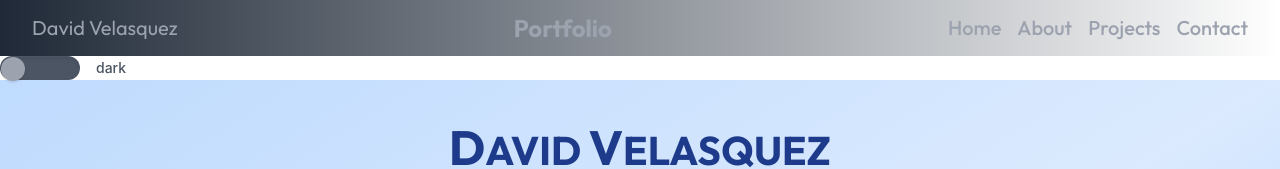
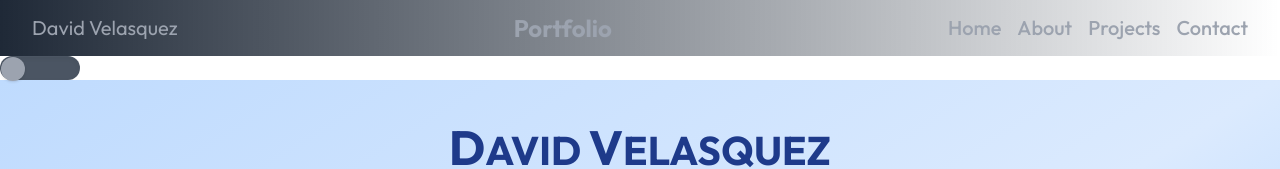
Before and after one commit to davidxv15/Portfolio-2, a React (Vite) app: page / in a window 1280 px wide. Shown: the top 169 px of the page. Built offline with nearby package versions, Linux system fonts and the light colour scheme.

Commit message:
toggle: font-outfit

```diff
--- a/src/App.tsx
+++ b/src/App.tsx
@@ -19,9 +19,9 @@ const App: React.FC = () => {
     <div>
       <div className="sticky top-0 z-50 justify-between">
         <Navbar /></div>
-        <div className="mr-auto">
+        <div className="mr-auto font-outfit">
       <ThemeToggle
-          themes={['dark', 'sepia', 'invert', 'grayscale']}
+          themes={[' ', 'grayscale', 'invert', 'sepia']}
           onThemeChange={handleThemeChange}
         /></div>
       <HeroSection />
```
